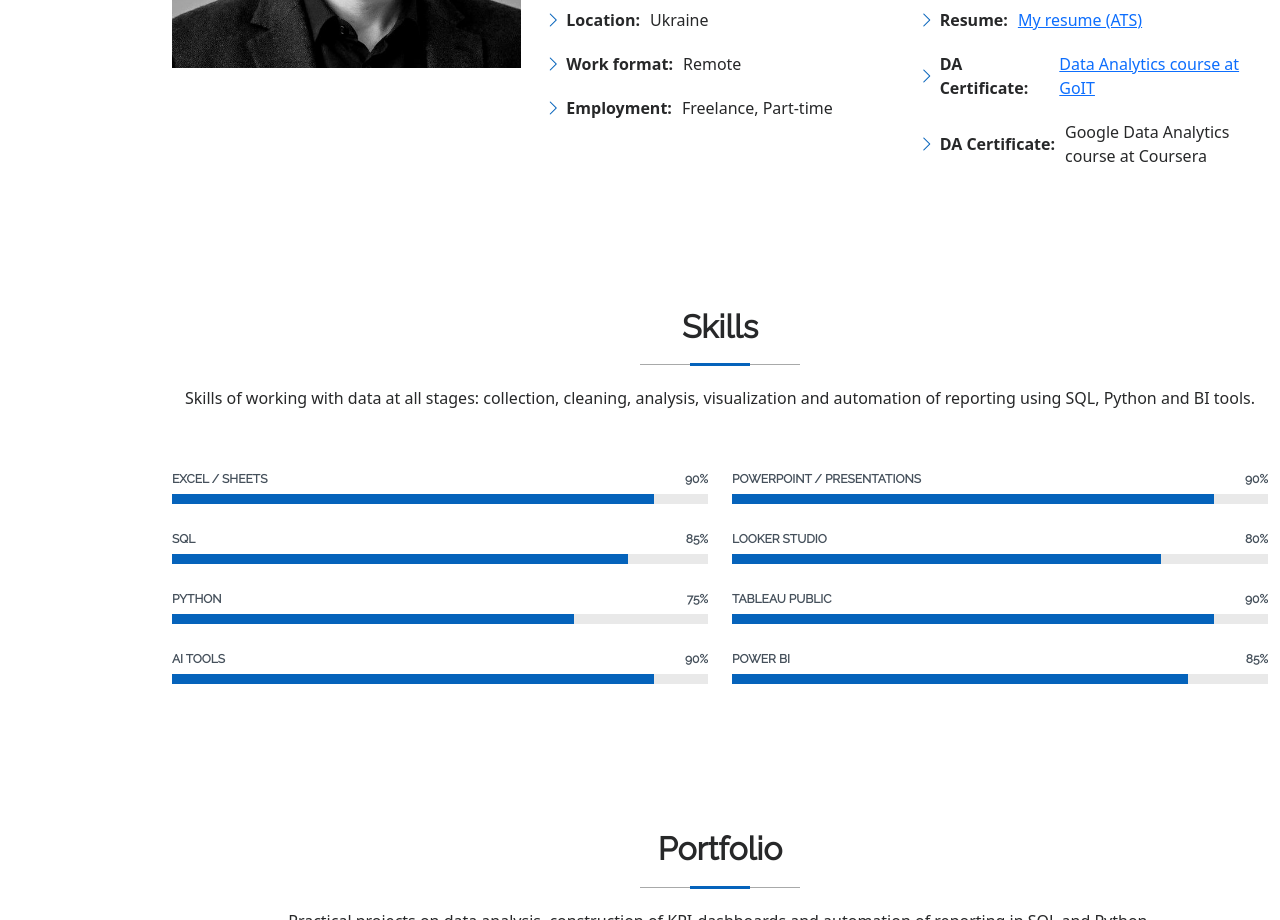
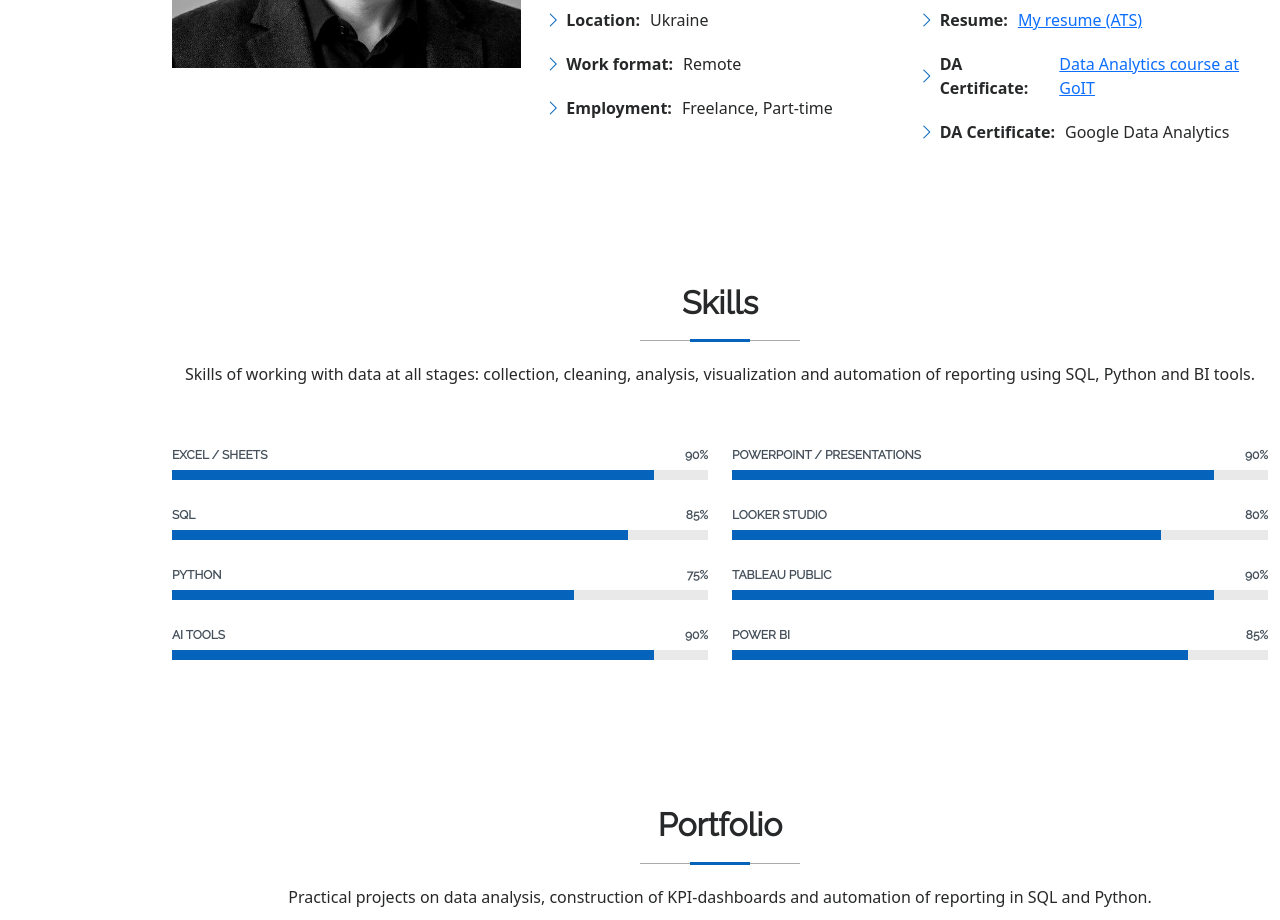
Before and after one commit to isachenko-andrii/isachenko-andrii.github.io, a plain HTML site: page index.html in a window 1280 px wide. Shown: the part 1280-2200 px from the top of the page. Drawn offline with Linux system fonts and the light colour scheme.

Commit message:
Update DA Certificate list item in index.html
Removed course details from DA Certificate list item.

```diff
--- a/index.html
+++ b/index.html
@@ -422,7 +422,7 @@
                 <ul>
                   <li><i class="bi bi-chevron-right"></i> <strong>Resume:</strong> <span><a href="https://lnk.ua/2MJaEtU0D" target="_blank">My resume (ATS)</a></span></li>
                   <li><i class="bi bi-chevron-right"></i> <strong>DA Certificate:</strong> <span><a href="https://drive.google.com/file/d/1TK9PFCXKsrurcCvVwt7DKoYEgz_tF_hD/view?usp=sharing" target="_blank">Data Analytics course at GoIT</a></span></li>
-                  <li><i class="bi bi-chevron-right"></i> <strong>DA Certificate:</strong> <span>Google Data Analytics<br> course at Coursera</span></li>
+                  <li><i class="bi bi-chevron-right"></i> <strong>DA Certificate:</strong> <span>Google Data Analytics</span></li>
                 </ul>
               </div>
             </div>
```
